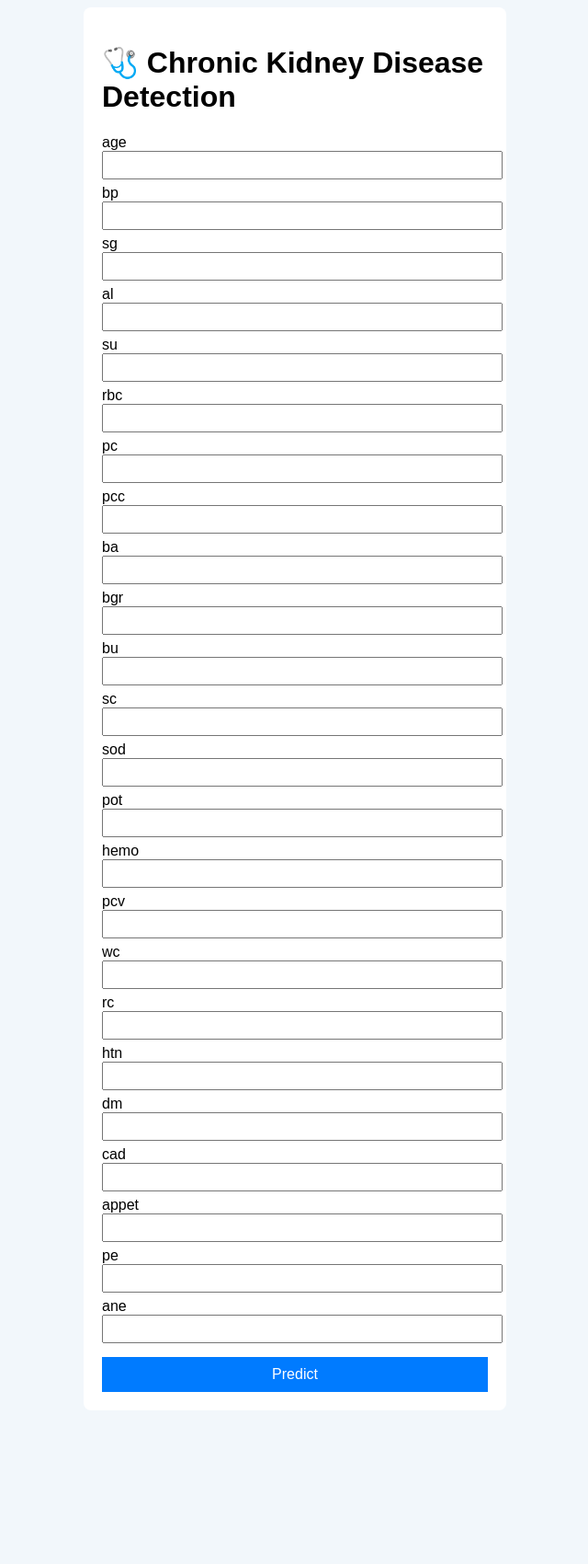
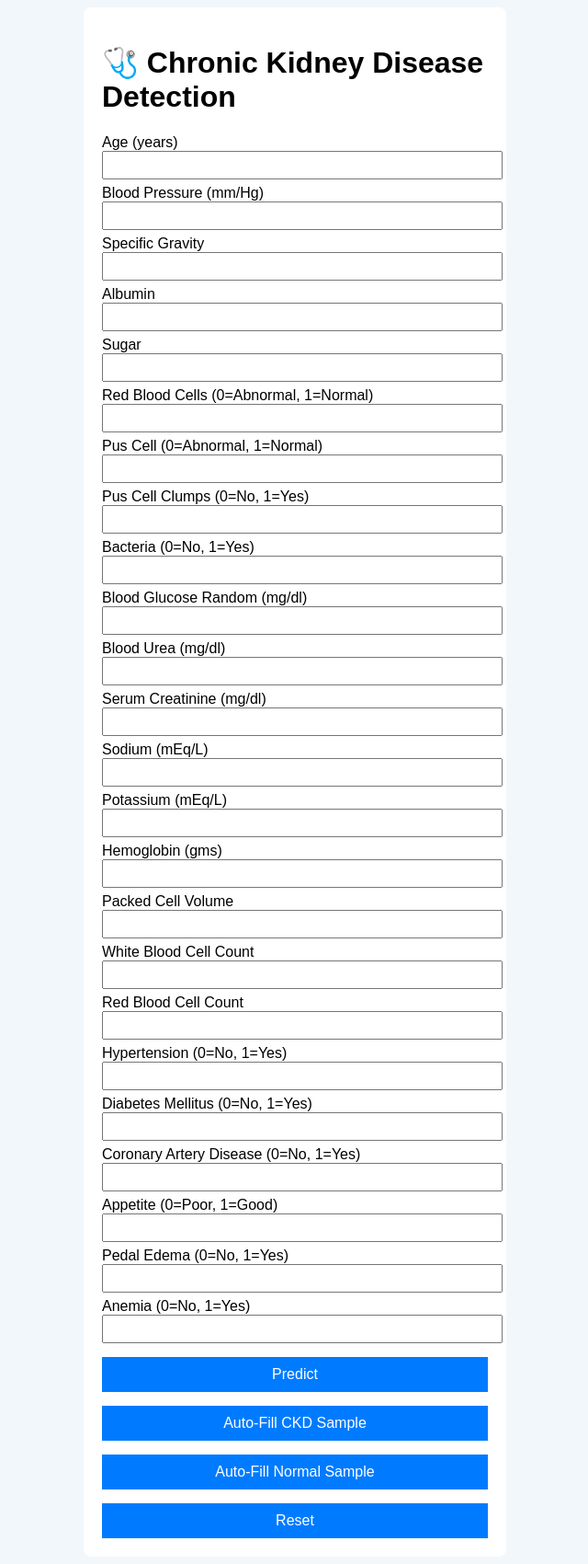
Before and after one commit to Pranavreddyedula/ckd, a Flask app: page / in a window 1280 px wide. Shown: the whole page at 92% size, without its empty margins (319-959 px from the left). Before the commit the page ends 1533 px from the top, so only its background shows below. Run offline with Flask 3, Linux system fonts and the light colour scheme; parts of the project's set-up code (start-up, migrations or seed data) failed here and were passed over.

Commit message:
Update index.html

```diff
--- a/templates/index.html
+++ b/templates/index.html
@@ -1,8 +1,8 @@
 <!DOCTYPE html>
 <html>
 <head>
-    <title>CKD Detection</title>
-    <link rel="stylesheet" href="/static/style.css">
+    <title>Chronic Kidney Disease Detection</title>
+    <link rel="stylesheet" href="{{ url_for('static', filename='style.css') }}">
 </head>
 <body>
 
@@ -10,29 +10,66 @@
     <h1>🩺 Chronic Kidney Disease Detection</h1>
 
     <form method="POST">
-        {% for f in [
-        'age','bp','sg','al','su','rbc','pc','pcc','ba','bgr','bu','sc',
-        'sod','pot','hemo','pcv','wc','rc','htn','dm','cad','appet','pe','ane'
-        ] %}
-            <label>{{ f }}</label>
-            <input type="number" step="any" name="{{ f }}">
-        {% endfor %}
-        <button type="submit">Predict</button>
+
+    {% set labels = {
+    'age':'Age (years)',
+    'bp':'Blood Pressure (mm/Hg)',
+    'sg':'Specific Gravity',
+    'al':'Albumin',
+    'su':'Sugar',
+    'rbc':'Red Blood Cells (0=Abnormal, 1=Normal)',
+    'pc':'Pus Cell (0=Abnormal, 1=Normal)',
+    'pcc':'Pus Cell Clumps (0=No, 1=Yes)',
+    'ba':'Bacteria (0=No, 1=Yes)',
+    'bgr':'Blood Glucose Random (mg/dl)',
+    'bu':'Blood Urea (mg/dl)',
+    'sc':'Serum Creatinine (mg/dl)',
+    'sod':'Sodium (mEq/L)',
+    'pot':'Potassium (mEq/L)',
+    'hemo':'Hemoglobin (gms)',
+    'pcv':'Packed Cell Volume',
+    'wc':'White Blood Cell Count',
+    'rc':'Red Blood Cell Count',
+    'htn':'Hypertension (0=No, 1=Yes)',
+    'dm':'Diabetes Mellitus (0=No, 1=Yes)',
+    'cad':'Coronary Artery Disease (0=No, 1=Yes)',
+    'appet':'Appetite (0=Poor, 1=Good)',
+    'pe':'Pedal Edema (0=No, 1=Yes)',
+    'ane':'Anemia (0=No, 1=Yes)'
+    } %}
+
+    {% for f in labels %}
+        <label>{{ labels[f] }}</label>
+        <input type="number" step="any" name="{{ f }}"
+               value="{{ form_data.get(f, '') }}">
+    {% endfor %}
+
+    <button type="submit">Predict</button>
+
+    <!-- EXTRA BUTTONS -->
+    <button type="submit" name="fill_ckd">Auto-Fill CKD Sample</button>
+    <button type="submit" name="fill_normal">Auto-Fill Normal Sample</button>
+    <button type="submit" name="reset">Reset</button>
+
     </form>
 
     {% if result %}
     <div class="result">
         <h2>{{ result }}</h2>
 
-        <img src="{{ url_for('static', filename=image) }}" class="kidney-img">
+        <img src="{{ url_for('static', filename=image) }}"
+             class="kidney-img">
 
         <h3>Model Accuracy</h3>
-        <img src="{{ url_for('static', filename=accuracy_img) }}" class="graph-img">
+        <img src="{{ url_for('static', filename=accuracy_img) }}"
+             class="graph-img">
 
         <h3>Confusion Matrix</h3>
-        <img src="{{ url_for('static', filename=cm_img) }}" class="graph-img">
+        <img src="{{ url_for('static', filename=cm_img) }}"
+             class="graph-img">
     </div>
     {% endif %}
+
 </div>
 
 </body>
```
